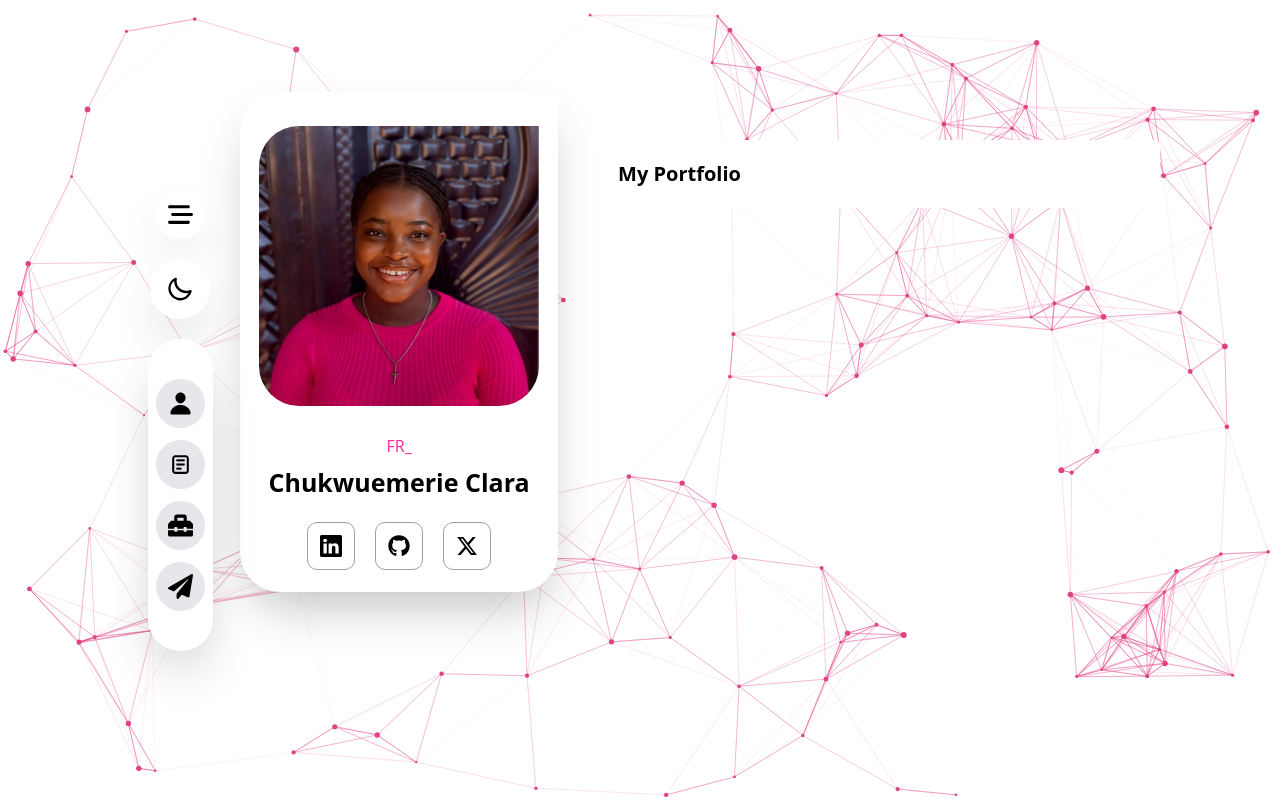
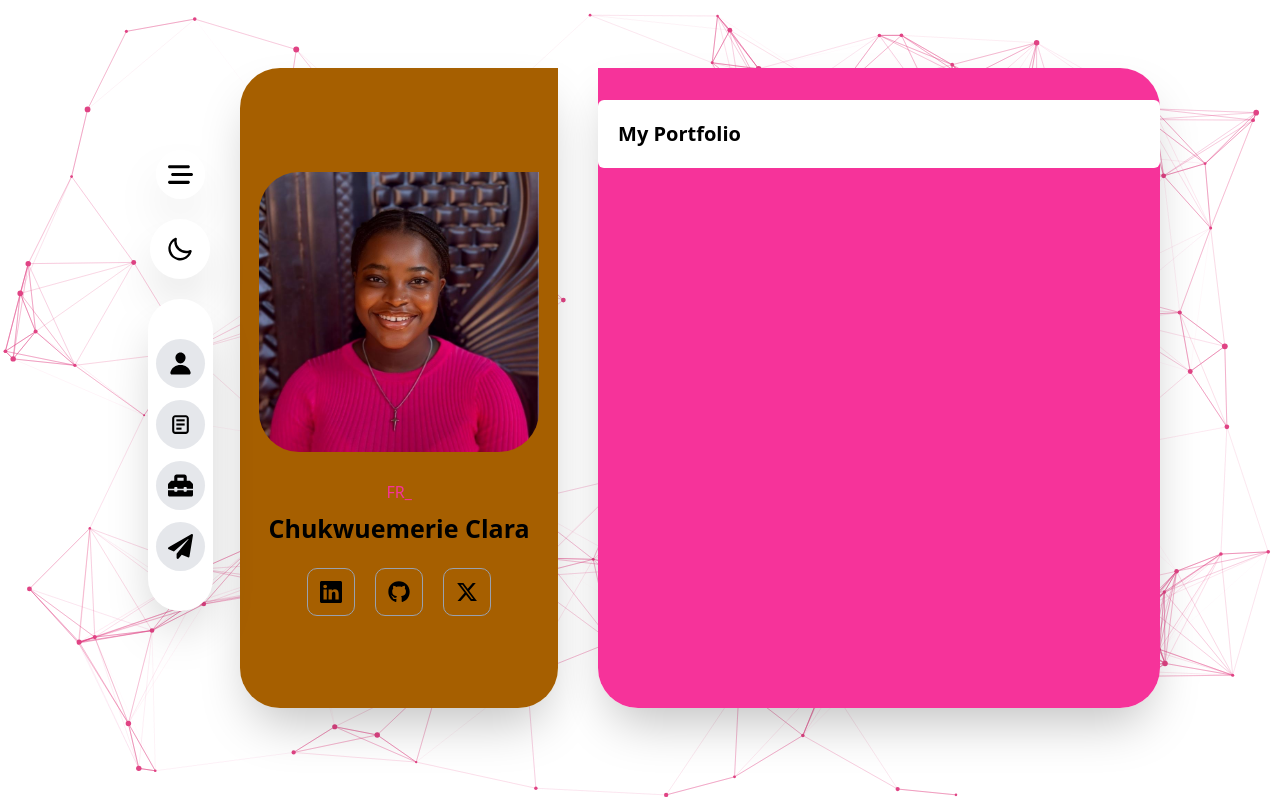
Before and after one commit to Brielle28/Meine-Arbeitsproben, a React (Vite) app: page / in a window 1280 px wide. Built offline with nearby package versions, Linux system fonts and the light colour scheme.

Commit message:
bug fixed

```diff
--- a/src/Component/DashboardLayout.jsx
+++ b/src/Component/DashboardLayout.jsx
@@ -1,58 +1,3 @@
-// import { useState } from "react";
-// import Sidebar from "./Sidebar";
-// import AboutMe from "./AboutMe";
-// import Contact from "./Contact";
-// import ProfilePicture from "./ProfilePicture/ProfilePicture";
-// import Resume from "./Resume";
-// import Projects from "./Projects";
-// import ParticlesComponent from "../Component/Particles/ParticlesComponent";
-// import "../App.css";
-// import NavBar from "./NavBar";
-
-// const DashboardLayout = () => {
-//   const [activeTab, setActiveTab] = useState("about");
-
-//   const renderContent = () => {
-//     switch (activeTab) {
-//       case "about":
-//         return <AboutMe />;
-//       case "projects":
-//         return <Projects />;
-//       case "contact":
-//         return <Contact />;
-//       case "resume":
-//         return <Resume />;
-//       default:
-//         return <AboutMe />;
-//     }
-//   };
-
-//   return (
-//     <>
-//       <ParticlesComponent id="particles" />
-//       <div className="flex flex-col lg:flex-row items-center justify-center px-[5px] lg:px-[50px] md:pt-10 min-h-screen bg-transparent relative z-10 text-white md:ml-15">
-//         {/* Navbar and Sidebar - Fixed on mobile/tablet, static on desktop */}
-//         <div className="w-full lg:w-[60px] z-10 md:z-0 lg:z-0 fixed top-0 lg:static">
-//           <NavBar />
-//           <Sidebar setActiveTab={setActiveTab} />
-//         </div>
-
-//         {/* Content container for tablet view */}
-//         <div className="flex flex-col items-center w-full lg:flex-row lg:items-center lg:justify-center lg:gap-10 md:gap-10">
-//           {/* Profile Picture */}
-//           <ProfilePicture />
-
-//           {/* Main Content */}
-//           <main className="w-full md:w-[75%] lg:w-[53%] md:h-[450px] lg:h-[500px] bg-pink-500 mt-4">
-//             {renderContent()}
-//           </main>
-//         </div>
-//       </div>
-//     </>
-//   );
-// };
-
-// export default DashboardLayout;
 import { useState, useEffect, useRef } from "react";
 import Sidebar from "./Sidebar";
 import AboutMe from "./AboutMe";
@@ -100,20 +45,16 @@ const DashboardLayout = () => {
   return (
     <>
       <ParticlesComponent id="particles" />
-      <div className="flex flex-col lg:flex-row items-center justify-center px-[5px] lg:px-[50px] md:pt-10 min-h-screen bg-transparent relative z-10 text-white md:ml-15">
-        {/* Navbar and Sidebar - Fixed on mobile/tablet, static on desktop */}
+      <div className="flex flex-col lg:flex-row items-center justify-center px-[5px] lg:px-[50px] min-h-screen bg-transparent relative z-10 text-white md:ml-15 md:pb-10">
         <div className="w-full lg:w-[60px] z-10 md:z-0 lg:z-0 fixed top-0 lg:static">
           <NavBar />
           <Sidebar setActiveTab={handleNavClick} activeTab={activeTab} />
         </div>
 
-        {/* Content container */}
         <div className="flex flex-col items-center w-full lg:flex-row lg:items-start lg:justify-center lg:gap-10 md:gap-10 mt-20 lg:mt-0">
-          {/* Profile Picture */}
           <ProfilePicture />
 
-          {/* Main Content - Scrollable */}
-          <main className="w-full md:w-[75%] lg:w-[53%] h-[70vh] md:h-[70vh] lg:h-[80vh] overflow-y-auto mt-4 hide-scrollbar">
+          <main className="w-full md:w-[75%] lg:w-[53%] h-[70vh] md:h-[80vh] lg:h-[80vh] overflow-y-auto mt-4 rounded-b-[40px] rounded-tr-[40px] shadow-2xl hide-scrollbar bg-pink-500">
             {/* About Section */}
             <section
               id="about"
@@ -150,6 +91,8 @@ const DashboardLayout = () => {
               <Contact />
             </section>
           </main>
+          {/* <div className="size-1 hidden md:block lg:hidden">
+          </div> */}
         </div>
       </div>
     </>
--- a/src/Component/ProfilePicture/ProfilePicture.jsx
+++ b/src/Component/ProfilePicture/ProfilePicture.jsx
@@ -21,7 +21,7 @@ const ProfilePicture = () => {
   }, []);
 
   return (
-    <div className="mt-36 w-full md:mt-0 flex flex-col items-center justify-center md:h-[500px] lg:h-[500px] bg-white dark:bg-[#131313] md:w-[75%] lg:w-[30%] text-black rounded-b-[40px] rounded-tl-[40px] shadow-2xl p-4">
+    <div className="mt-20 w-full md:mt-0 lg:mt-4 flex flex-col items-center justify-center md:h-[500px] lg:h-[80vh] bg-white dark:bg-[#131313] md:w-[75%] lg:w-[30%] text-black rounded-b-[40px] rounded-tl-[40px] shadow-2xl p-4 bg-yellow-700">
       <div className="relative mt-3 w-[280px] h-[280px] overflow-hidden rounded-b-[40px] rounded-tl-[40px]">
         {/* Profile Image */}
         <div
```
